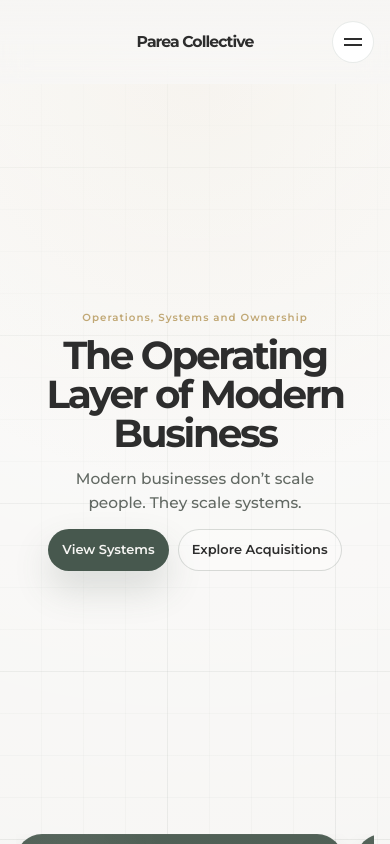
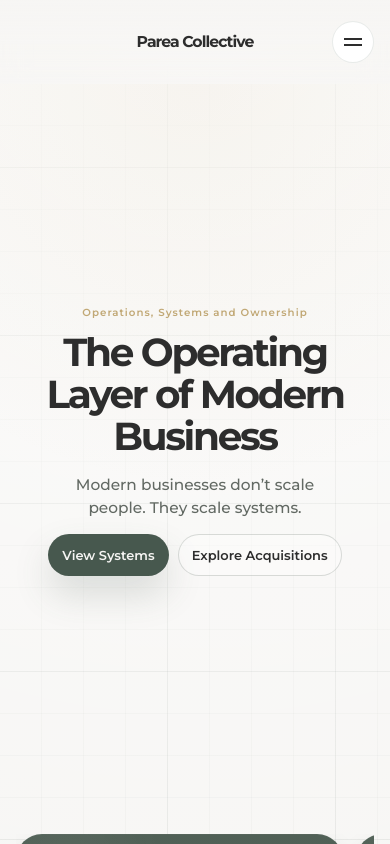
Before and after one commit to chesterlsc/parea-iteration-1.2, a plain HTML site: page index.html in a window 390 px wide. Shown: the top 844 px of the page. Drawn offline with Linux system fonts and the light colour scheme.

Commit message:
Refine display heading spacing

```diff
--- a/index.html
+++ b/index.html
@@ -76,7 +76,8 @@
 
           <aside class="hero-side reveal">
             <p class="hero-support">
-              Modern businesses don&rsquo;t scale people. They scale systems.
+              <span class="hero-support-line">Modern businesses don&rsquo;t scale people.</span>
+              <span class="hero-support-line">They scale systems.</span>
             </p>
 
             <div class="hero-actions">
--- a/styles.css
+++ b/styles.css
@@ -168,7 +168,7 @@
 h2 {
   font-size: clamp(1.95rem, 3vw, 2.85rem);
   font-weight: 700;
-  line-height: 0.98;
+  line-height: 1.04;
 }
 
 h3 {
@@ -380,7 +380,7 @@
   max-width: none;
   padding-bottom: 0;
   font-size: clamp(3.9rem, 8.4vw, 6.35rem);
-  line-height: 1.02;
+  line-height: 1.12;
   text-wrap: balance;
 }
 
@@ -391,6 +391,10 @@
 .hero-desktop-line {
   display: block;
   white-space: nowrap;
+}
+
+.hero-desktop-line + .hero-desktop-line {
+  margin-top: 0.18rem;
 }
 
 .hero-side {
@@ -412,6 +416,10 @@
   font-size: clamp(1.03rem, 1.7vw, 1.14rem);
   line-height: 1.56;
   text-wrap: inherit;
+}
+
+.hero-support-line {
+  display: block;
 }
 
 .hero-emphasis {
@@ -1607,7 +1615,7 @@
 .closing-primary h2 {
   max-width: 11ch;
   font-size: clamp(2.45rem, 3.15vw, 3.3rem);
-  line-height: 0.95;
+  line-height: 1.2;
   text-align: center;
 }
 
@@ -1971,7 +1979,7 @@
 .philosophy-title {
   max-width: 17.2ch;
   margin-inline: auto;
-  line-height: 0.98;
+  line-height: 1.18;
   text-wrap: balance;
 }
 
@@ -2546,11 +2554,15 @@
     white-space: normal;
   }
 
+  .hero-desktop-line + .hero-desktop-line {
+    margin-top: 0;
+  }
+
   .hero-main h1 {
     max-width: none;
     margin-inline: auto;
     font-size: clamp(2.45rem, 10.8vw, 3.15rem);
-    line-height: 0.99;
+    line-height: 1.08;
     color: var(--ink);
     text-wrap: unset;
   }
@@ -2584,6 +2596,10 @@
     color: var(--muted);
     font-size: 0.96rem;
     line-height: 1.52;
+  }
+
+  .hero-support-line {
+    display: inline;
   }
 
   .hero-emphasis {
@@ -2784,7 +2800,7 @@
   .philosophy-title {
     max-width: 100%;
     font-size: clamp(1.45rem, 6.9vw, 2.35rem);
-    line-height: 0.98;
+    line-height: 1.16;
     text-wrap: normal;
   }
 
@@ -3074,7 +3090,7 @@
   .closing-primary h2 {
     max-width: 12.4ch;
     font-size: clamp(1.95rem, 9.8vw, 2.55rem);
-    line-height: 0.98;
+    line-height: 1.16;
     text-align: center;
     text-wrap: balance;
   }
```
